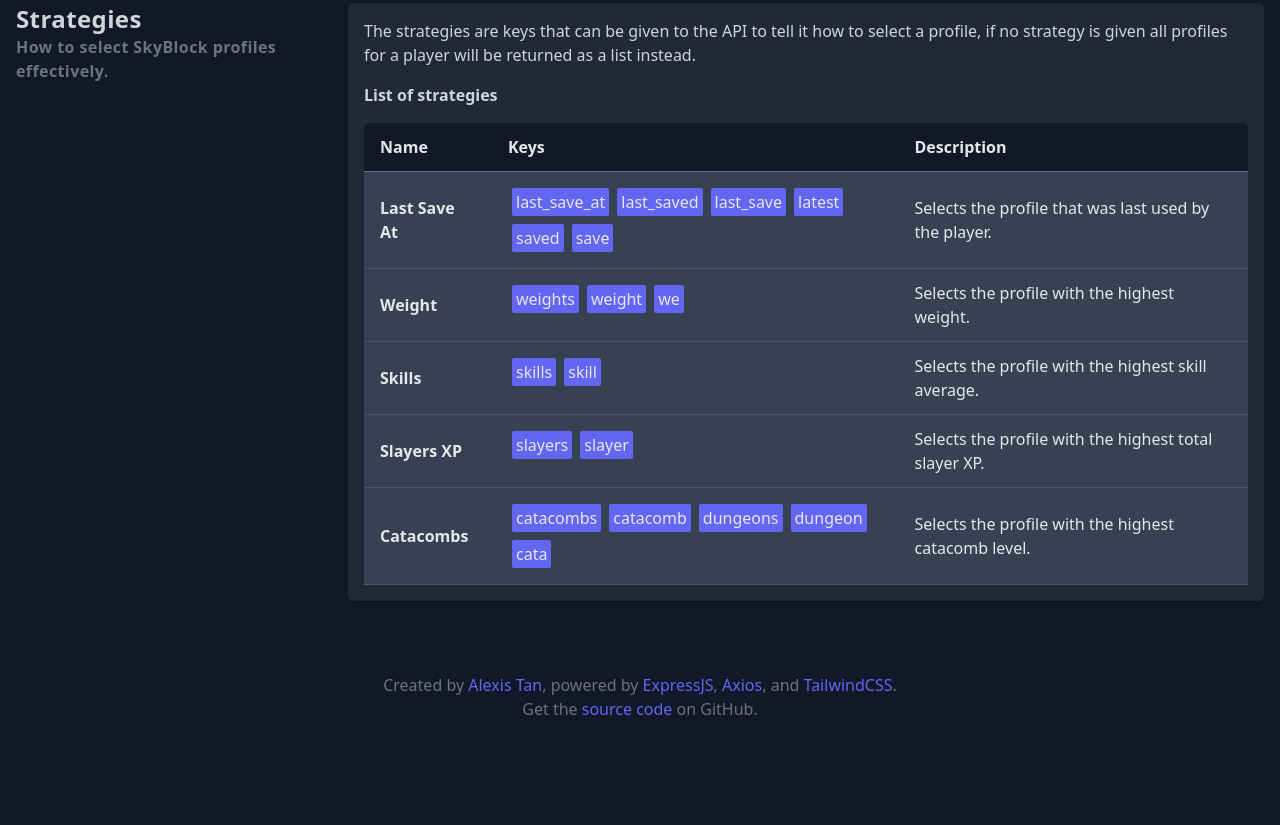
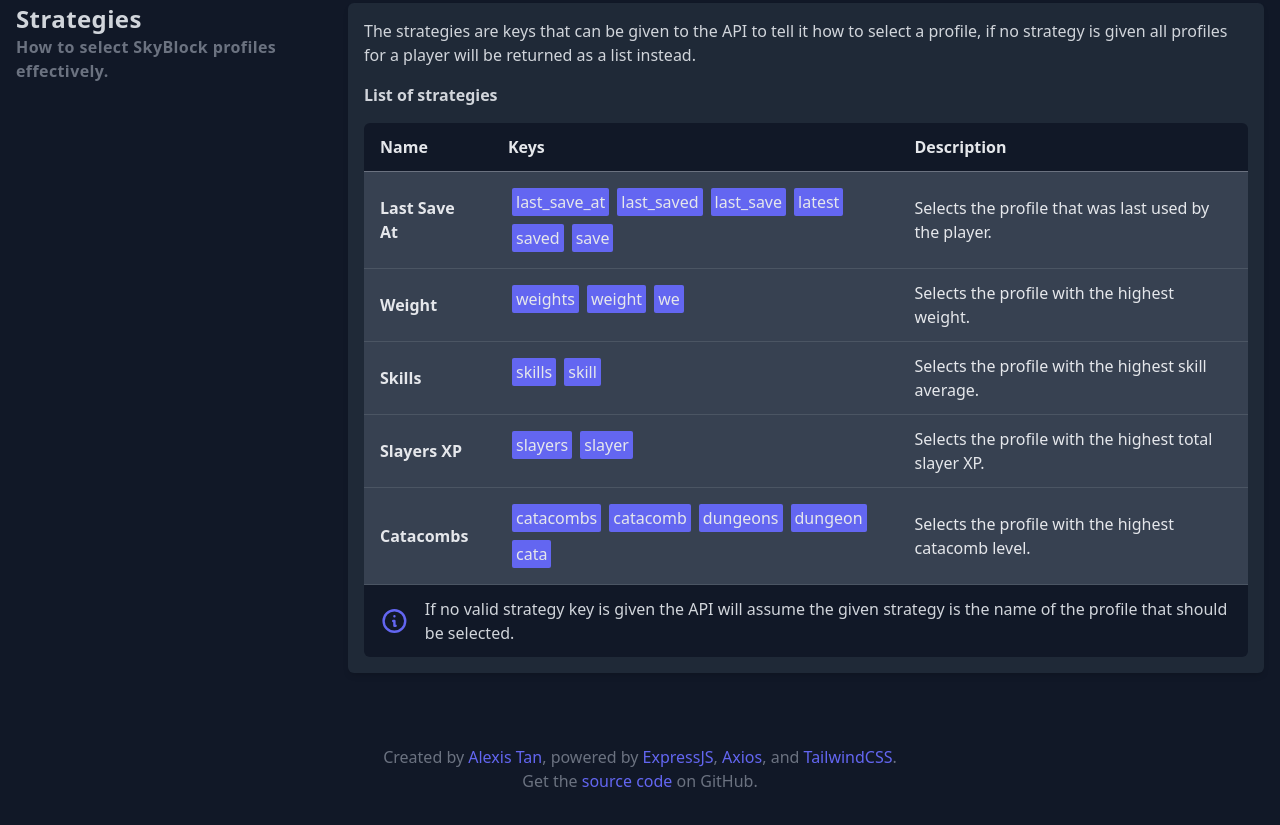
Before and after one commit to Senither/hypixel-skyblock-facade, a website: page src/public/index.html in a window 1280 px wide. Shown: the part 2988-3813 px from the top of the page. Before the commit the page ends 3757 px from the top, so only its background shows below. Drawn offline with nearby package versions, Linux system fonts and the light colour scheme.

Commit message:
Add profile name strategy description to the documentation

```diff
--- a/src/public/index.html
+++ b/src/public/index.html
@@ -343,6 +343,14 @@ curl -X GET 'https://hypixel-api.senither.com/v1/profiles/18e174ef-078f-4275-8dc
                   <td class="px-4 py-3">Selects the profile with the highest catacomb level.</td>
                 </tr>
               </table>
+
+              <p class="px-4 py-3 bg-gray-900 flex items-center rounded-b-md">
+                <!-- Heroicons: information-circle -->
+                <svg class="w-8 h-8 mr-4 text-indigo-500" fill="none" stroke="currentColor" viewBox="0 0 24 24" xmlns="http://www.w3.org/2000/svg">
+                  <path stroke-linecap="round" stroke-linejoin="round" stroke-width="2" d="M13 16h-1v-4h-1m1-4h.01M21 12a9 9 0 11-18 0 9 9 0 0118 0z"></path>
+                </svg>
+                If no valid strategy key is given the API will assume the given strategy is the name of the profile that should be selected.
+              </p>
             </div>
           </div>
         </section>
```
